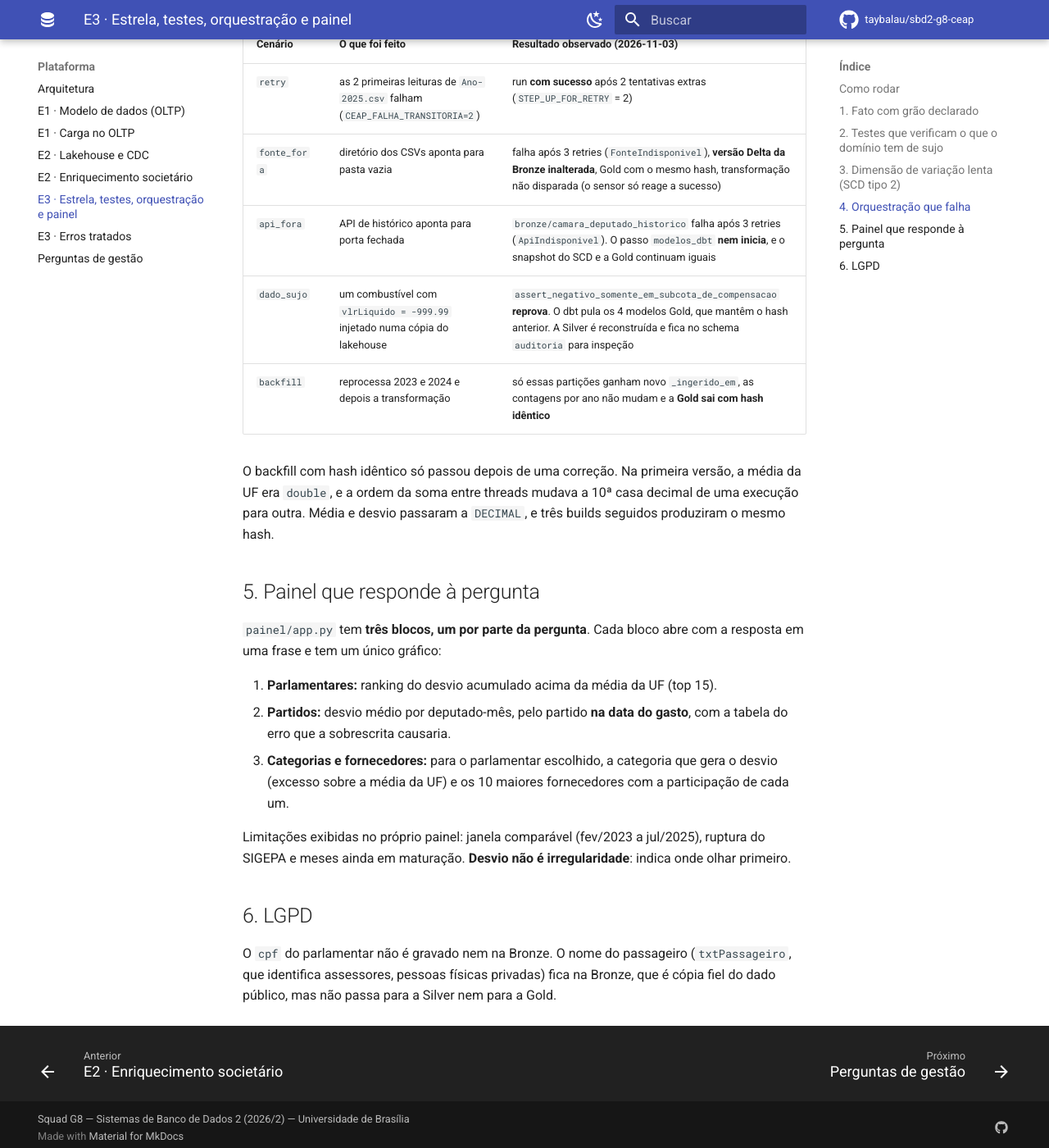
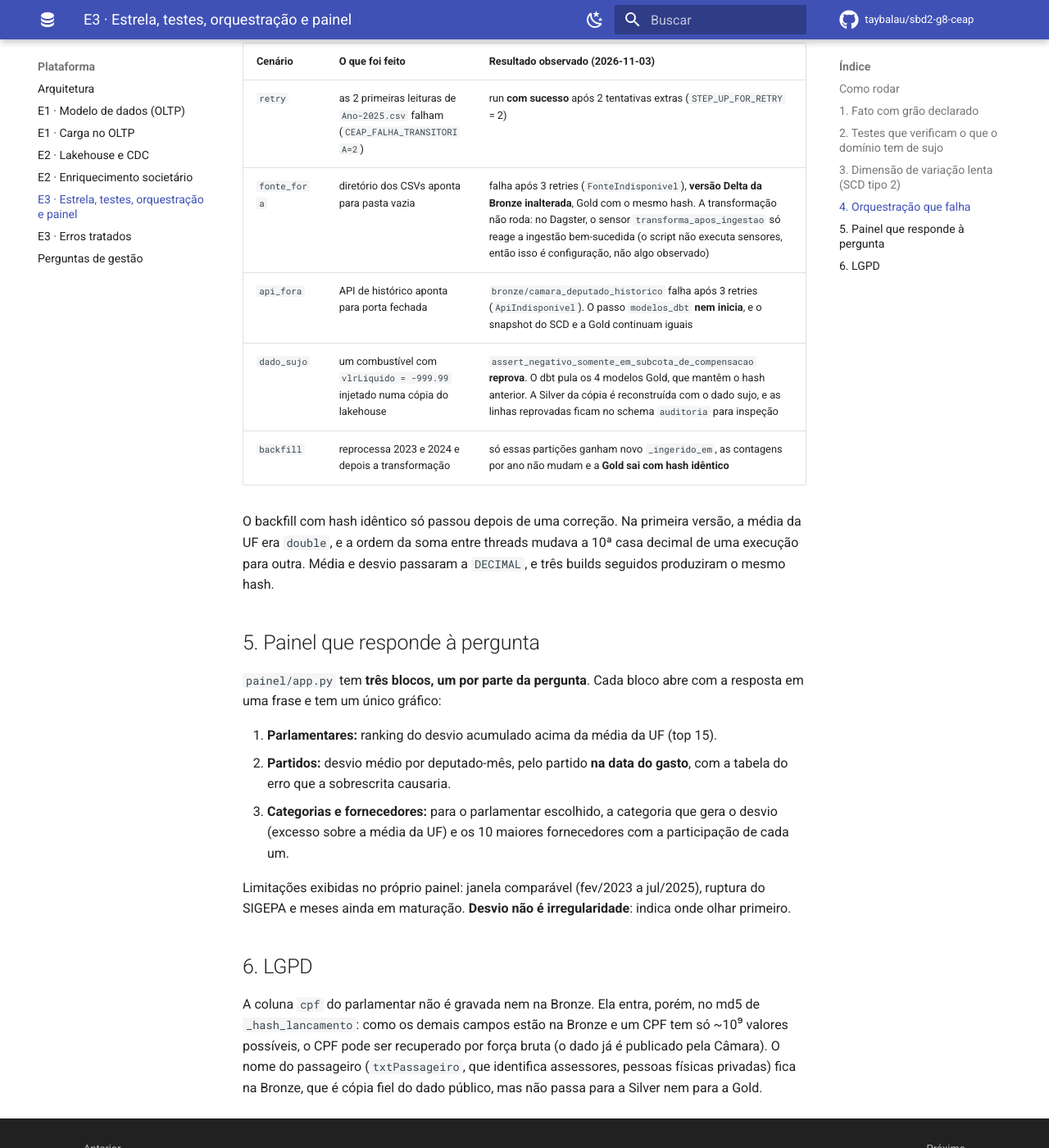
Before and after one commit to taybalau/sbd2-g8-ceap, an MkDocs documentation site: the page built from docs/e3.md, in a window 1280 px wide and 1400 px high, scrolled down 3550 px. Shown: the whole window at 82% size. Built offline with MkDocs 1.6.1 and Material for MkDocs 9.7.7, drawn with Linux system fonts in a browser that asks for light colours; comment, search, counter and statistics services are not loaded; some of the changed text lies outside the part shown.

Commit message:
fix(e3): classifica subcota 996, falha o compose quando a Gold não é gerada e corrige textos da E3
- seeds/regra_subcota.csv: subcota 996 (passagem aérea - missão oficial), só créditos,
  publicada pela Câmara depois do download usado na E3; sem ela o dbt pulava toda a Gold
- demo_falhas.py base sai com erro se algum job falhar
- e3-pipeline espera o serviço ingestion baixar os CSVs
- corrige a explicação da diferença de 175 linhas entre E1 e E3 (ADR-0005, e3.md)
- ajusta textos dos cenários de falha, LGPD e descrições do _core.yml
- adiciona docs/e3-erros-tratados.md

```diff
--- a/docker-compose.yml
+++ b/docker-compose.yml
@@ -53,6 +53,9 @@
       - ./base-dados:/app/base-dados
       - ./lakehouse:/app/lakehouse
       - ./orquestracao/.dagster_home:/app/orquestracao/.dagster_home
+    depends_on:
+      # quem baixa os CSVs da Câmara para base-dados/ é o serviço de ingestão da E1/E2
+      ingestion: {condition: service_completed_successfully}
 
   e3-dagster:
     profiles: ["e3"]
--- a/docs/e3.md
+++ b/docs/e3.md
@@ -60,8 +60,8 @@
 | `mart_concentracao_parlamentar` | deputado × subcota × fornecedor | `(id_deputado, num_subcota, sk_fornecedor)` |
 
 **Por que não "um documento fiscal":** `ideDocumento` vale 0 em 30.357 linhas e se repete em
-até 9 linhas nos bilhetes SIGEPA. A E1 usava um `BIGSERIAL` como chave e perdeu 175 lançamentos
-legítimos: 785.754 carregados contra 785.929 publicados.
+até 9 linhas nos bilhetes SIGEPA. A E1 usava um `BIGSERIAL` como chave, que conta linhas carregadas
+e não identifica o lançamento.
 
 **Dupla agregação:** no mart mensal, as colunas que se repetem entre as versões de um mesmo mês
 (`gasto_deputado_mes`, `media_uf_mes`, `desvio_deputado_mes`) estão listadas como
@@ -116,9 +116,9 @@
 | Cenário | O que foi feito | Resultado observado (2026-11-03) |
 | :--- | :--- | :--- |
 | `retry` | as 2 primeiras leituras de `Ano-2025.csv` falham (`CEAP_FALHA_TRANSITORIA=2`) | run **com sucesso** após 2 tentativas extras (`STEP_UP_FOR_RETRY` = 2) |
-| `fonte_fora` | diretório dos CSVs aponta para pasta vazia | falha após 3 retries (`FonteIndisponivel`), **versão Delta da Bronze inalterada**, Gold com o mesmo hash, transformação não disparada (o sensor só reage a sucesso) |
+| `fonte_fora` | diretório dos CSVs aponta para pasta vazia | falha após 3 retries (`FonteIndisponivel`), **versão Delta da Bronze inalterada**, Gold com o mesmo hash. A transformação não roda: no Dagster, o sensor `transforma_apos_ingestao` só reage a ingestão bem-sucedida (o script não executa sensores, então isso é configuração, não algo observado) |
 | `api_fora` | API de histórico aponta para porta fechada | `bronze/camara_deputado_historico` falha após 3 retries (`ApiIndisponivel`). O passo `modelos_dbt` **nem inicia**, e o snapshot do SCD e a Gold continuam iguais |
-| `dado_sujo` | um combustível com `vlrLiquido = -999.99` injetado numa cópia do lakehouse | `assert_negativo_somente_em_subcota_de_compensacao` **reprova**. O dbt pula os 4 modelos Gold, que mantêm o hash anterior. A Silver é reconstruída e fica no schema `auditoria` para inspeção |
+| `dado_sujo` | um combustível com `vlrLiquido = -999.99` injetado numa cópia do lakehouse | `assert_negativo_somente_em_subcota_de_compensacao` **reprova**. O dbt pula os 4 modelos Gold, que mantêm o hash anterior. A Silver da cópia é reconstruída com o dado sujo, e as linhas reprovadas ficam no schema `auditoria` para inspeção |
 | `backfill` | reprocessa 2023 e 2024 e depois a transformação | só essas partições ganham novo `_ingerido_em`, as contagens por ano não mudam e a **Gold sai com hash idêntico** |
 
 O backfill com hash idêntico só passou depois de uma correção. Na primeira versão, a média da UF
@@ -141,6 +141,8 @@
 
 ## 6. LGPD
 
-O `cpf` do parlamentar não é gravado nem na Bronze. O nome do passageiro (`txtPassageiro`, que
+A coluna `cpf` do parlamentar não é gravada nem na Bronze. Ela entra, porém, no md5 de
+`_hash_lancamento`: como os demais campos estão na Bronze e um CPF tem só ~10⁹ valores
+possíveis, o CPF pode ser recuperado por força bruta (o dado já é publicado pela Câmara). O nome do passageiro (`txtPassageiro`, que
 identifica assessores, pessoas físicas privadas) fica na Bronze, que é cópia fiel do dado
 público, mas não passa para a Silver nem para a Gold.
```
Also changed, not shown: other parts of docs/e3.md (+1 -1 lines), docs/adr/0005-modelagem-dimensional-granularidade-scd-ceap.md (+4 -2 lines), docs/e3-erros-tratados.md (added, +64 -0 lines), 4 other files.
